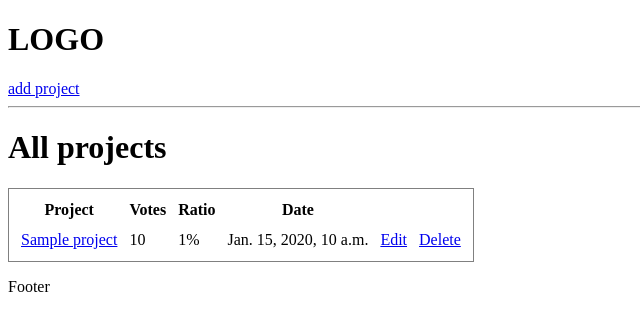
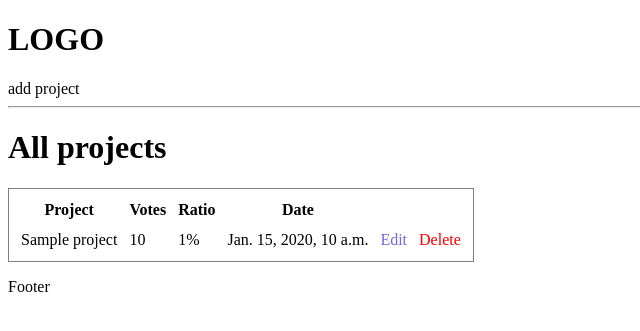
Before and after one commit to mondragonSaiz/dev-search, a Django app: page / in a window 1280 px wide. Shown: the top 331 px of the page, without its empty margins (0-640 px from the left). Run offline with Django 4.2, Linux system fonts and the light colour scheme; tables that the repository leaves empty hold one stand-in row (values such as "Sample post").

Commit message:
build: added static folder for images, css and js resources

```diff
--- a/devsearch/devsearch/settings.py
+++ b/devsearch/devsearch/settings.py
@@ -120,6 +120,10 @@ USE_TZ = True
 
 STATIC_URL = 'static/'
 
+STATICFILES_DIRS =[
+    os.path.join(BASE_DIR, 'static')
+]
+
 # Default primary key field type
 # https://docs.djangoproject.com/en/4.2/ref/settings/#default-auto-field
 
--- a/devsearch/projects/templates/projects/delete_project.html
+++ b/devsearch/projects/templates/projects/delete_project.html
@@ -2,7 +2,9 @@
 <form action="" method="POST">
   {% csrf_token %}
   <p>Are you sure you want to delete "{{project}}"?</p>
-  <button><a href="{% url 'projects' %}">Go Back</a></button>
+  <button>
+    <a href="{% url 'projects' %}">Go Back</a>
+  </button>
   <input type="submit" value="Confirm" />
 </form>
 {% endblock content %}
--- a/devsearch/projects/templates/projects/projects.html
+++ b/devsearch/projects/templates/projects/projects.html
@@ -16,8 +16,8 @@
             <td style="padding:5px">{{project.vote_total}}</td>
             <td style="padding:5px">{{project.vote_ratio}}%</td>
             <td style="padding:5px">{{project.created_at}}</td>
-            <td style="padding:5px"><a href="{% url 'update-project' project.id%}">Edit</a></td>
-            <td style="padding:5px"><a href="{% url 'delete-project' project.id %}">Delete</a></td>
+            <td style="padding:5px"><a class="edit-BTN" href="{% url 'update-project' project.id%}">Edit</a></td>
+            <td style="padding:5px"><a class="delete-BTN" href="{% url 'delete-project' project.id %}">Delete</a></td>
         </tr>
         {% endfor %} {% endif %}
     </tr>
--- /dev/null
+++ b/devsearch/static/styles/main.css
@@ -0,0 +1,12 @@
+a {
+  text-decoration: none;
+  color: black;
+}
+
+.delete-BTN {
+  color: red;
+}
+
+.edit-BTN {
+  color: #76d;
+}
--- a/devsearch/templates/main.html
+++ b/devsearch/templates/main.html
@@ -1,14 +1,13 @@
 <!DOCTYPE html>
+{% load static %}
 <html lang="en">
   <head>
     <meta charset="UTF-8" />
     <meta name="viewport" content="width=device-width, initial-scale=1.0" />
     <meta http-equiv="X-UA-Compatible" content="ie=edge" />
     <title>Dev search</title>
-    {% comment %}
-    <link rel="stylesheet" href="style.css" />
-    <script src="main.js"></script>
-    {% endcomment %}
+
+    <link rel="stylesheet" href="{% static 'styles/main.css' %}" />
   </head>
   <body>
     {% include 'navbar.html' %} {% block content %} {% endblock content%}
```
